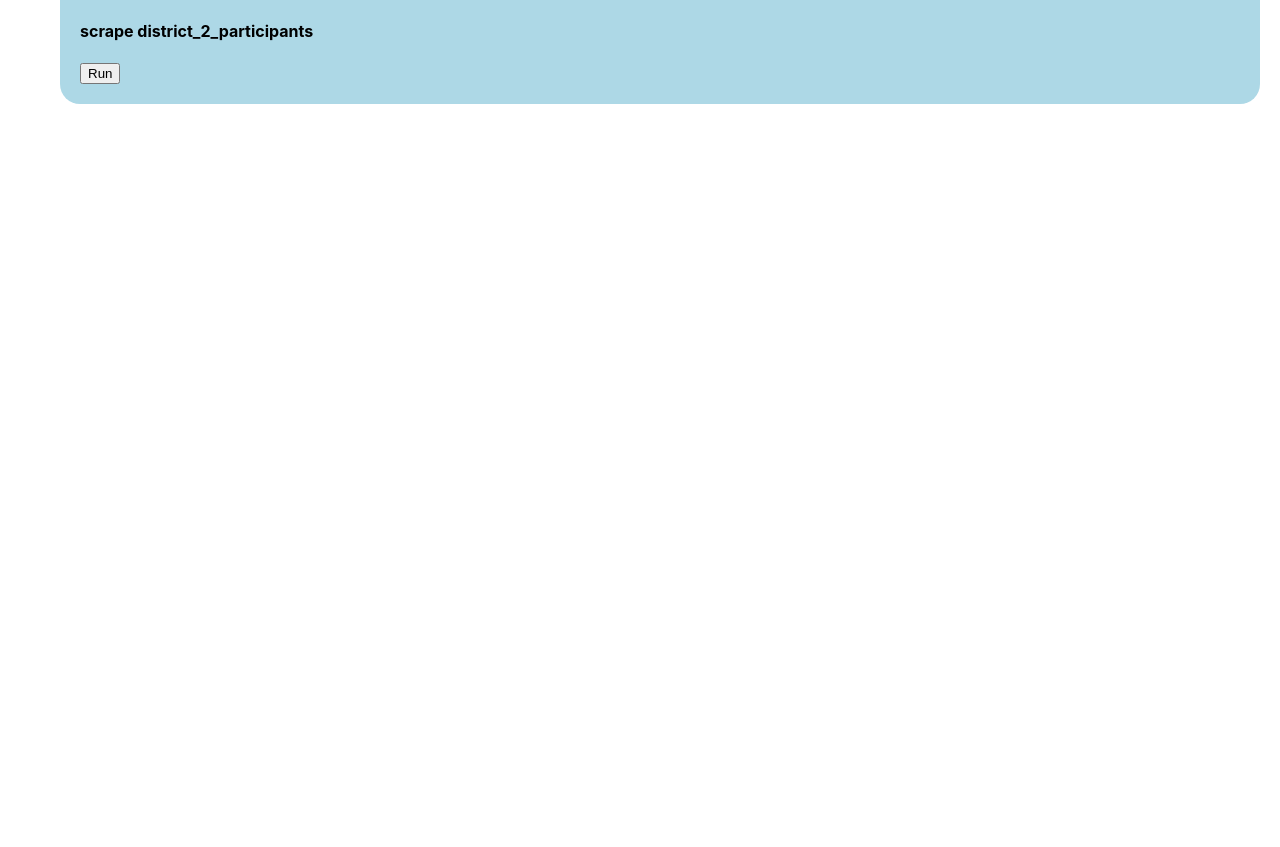
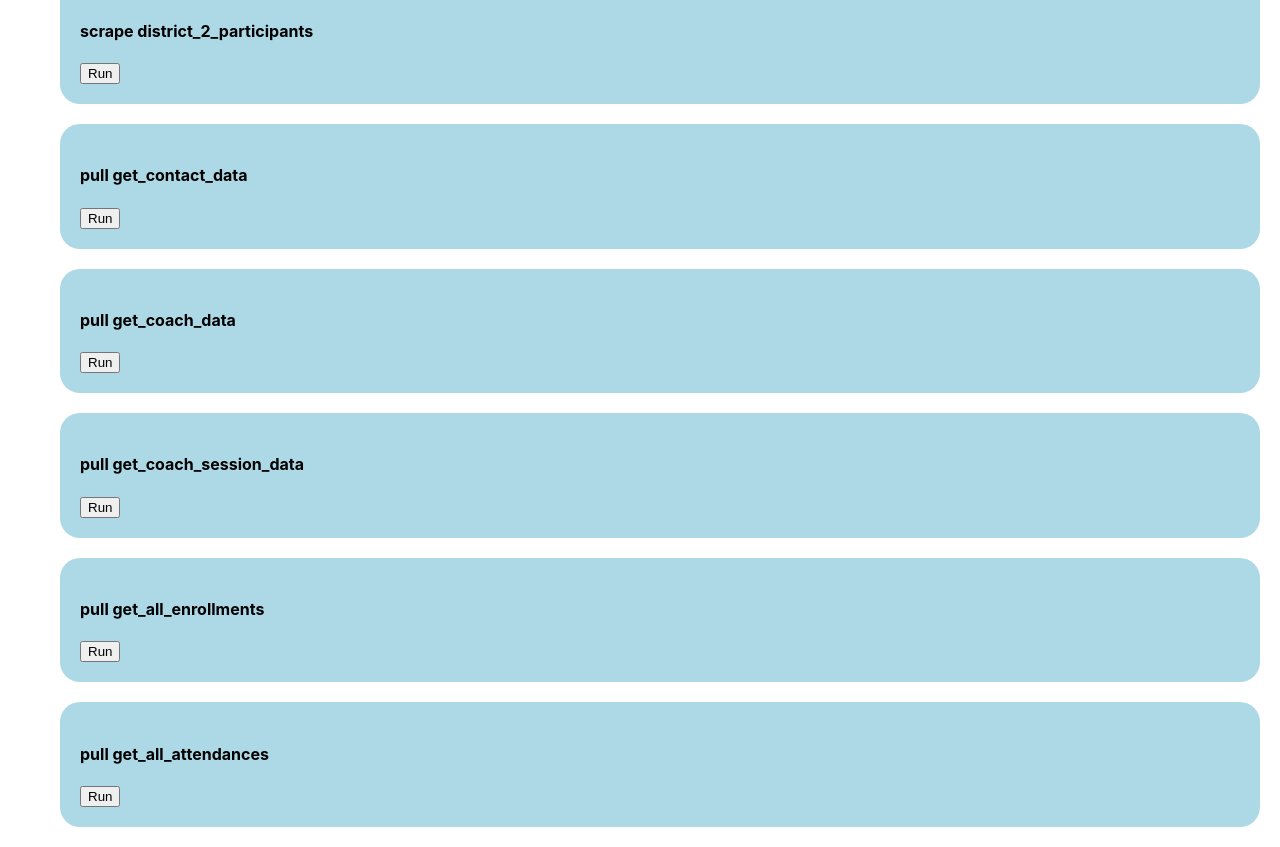
Before and after one commit to AmericaSCORESBayArea/External-Sync-Robot, a React (Create React App) app in the folder ui/: page / in a window 1280 px wide. Shown: the part 628-1475 px from the top of the page. Before the commit the page ends 800 px from the top, so only its background shows below. Built offline with nearby package versions, Linux system fonts and the light colour scheme.

Commit message:
add pull command references

```diff
--- a/ui/src/App.js
+++ b/ui/src/App.js
@@ -9,7 +9,12 @@ const commandsList = [
   "scrape district_1_teams",
   "scrape district_1_participants",
   "scrape district_2_teams",
-  "scrape district_2_participants"
+  "scrape district_2_participants",
+  "pull get_contact_data",
+  "pull get_coach_data",
+  "pull get_coach_session_data",
+  "pull get_all_enrollments",
+  "pull get_all_attendances"
 ];
 
 const reqHeaders = {
```
